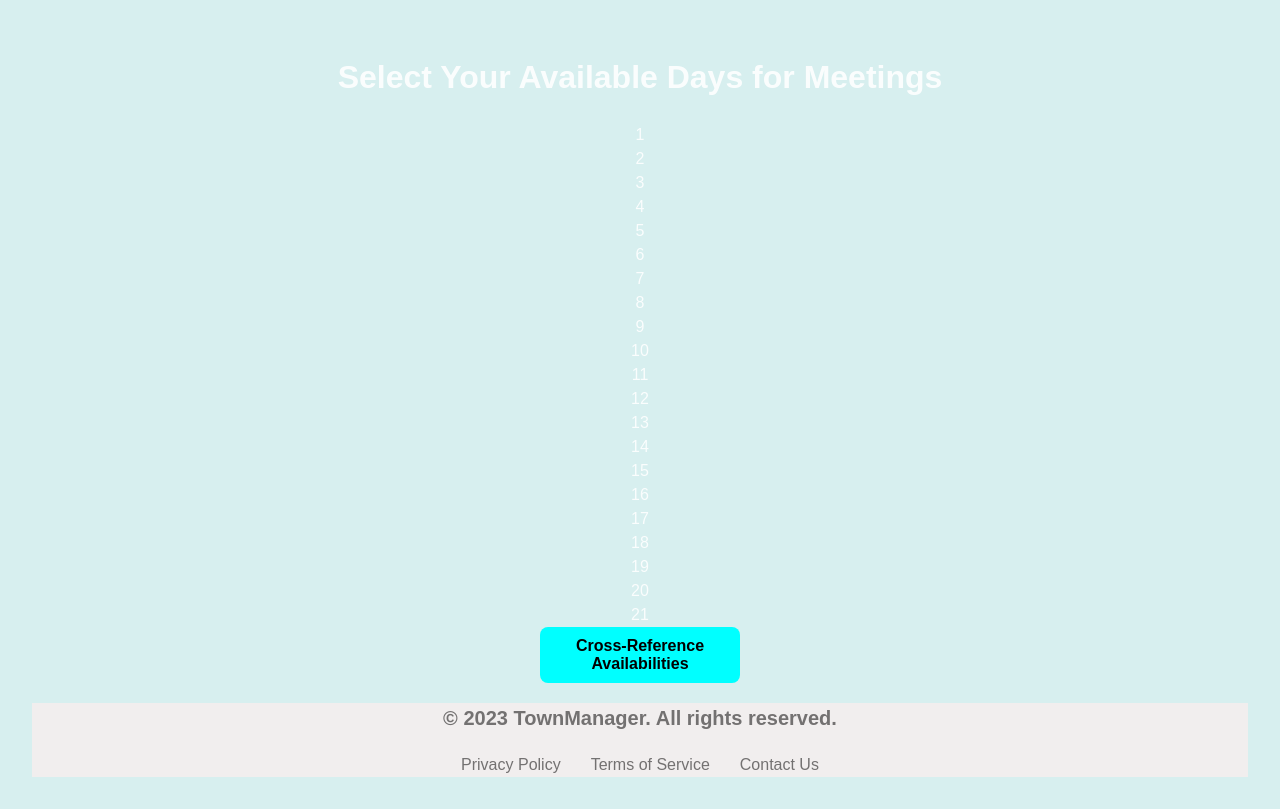
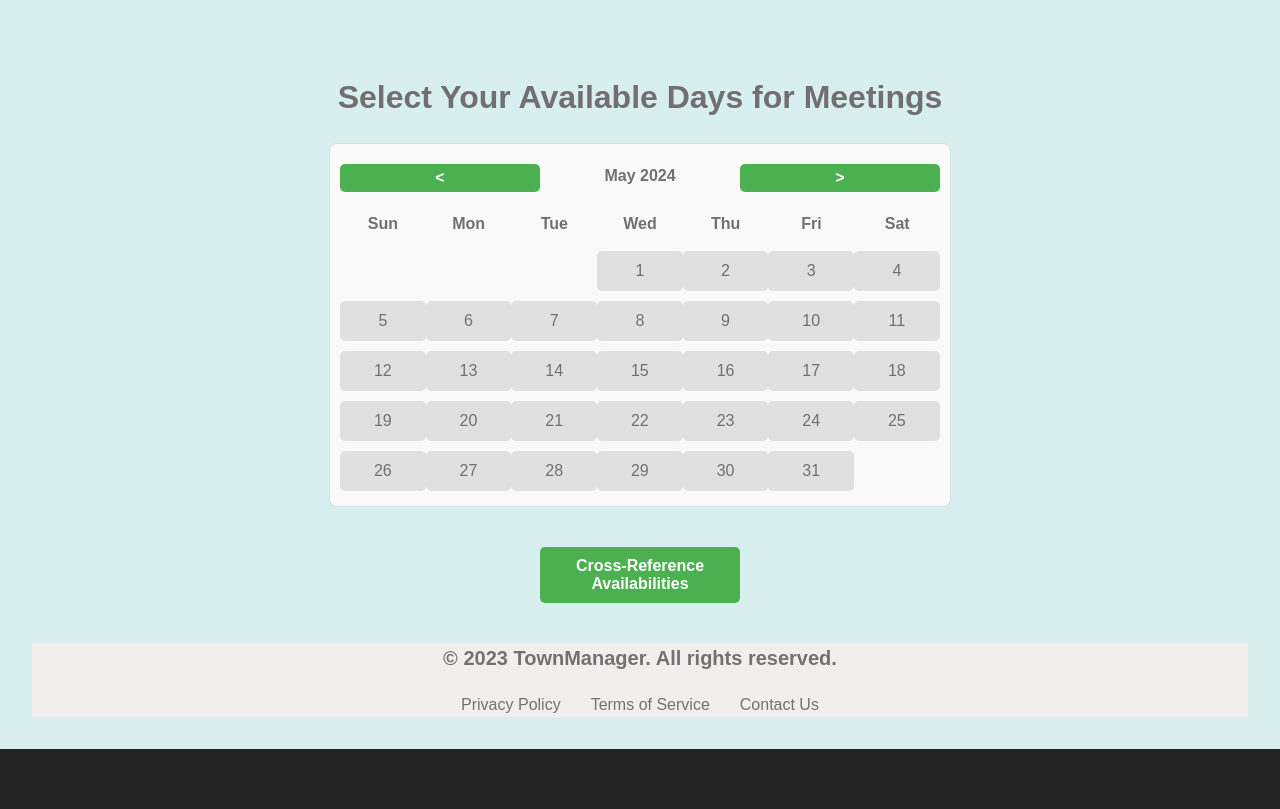
Before and after one commit to Amandafrost79/TownManager, a React (Vite) app: page /scheduler in a window 1280 px wide. Built offline with nearby package versions, Linux system fonts and the light colour scheme.

Commit message:
add calendar

```diff
--- a/src/Calendar.css
+++ b/src/Calendar.css
@@ -0,0 +1,77 @@
+.calendar {
+    display: flex;
+    flex-direction: column;
+    align-items: center;
+    max-width: 600px;
+    margin: 20px auto;
+    border: 1px solid #ddd;
+    border-radius: 8px;
+    padding: 10px;
+    background-color: #f9f9f9;
+  }
+
+  .calendar-header {
+    display: flex;
+    justify-content: space-between;
+    width: 100%;
+    padding: 10px 0;
+    font-weight: bold;
+  }
+
+  .calendar-header button {
+    background-color: #4caf50;
+    color: white;
+    border: none;
+    padding: 5px 10px;
+    border-radius: 5px;
+    cursor: pointer;
+  }
+
+  .calendar-header button:hover {
+    background-color: #45a049;
+  }
+
+  .days-of-week {
+    display: flex;
+    width: 100%;
+  }
+
+  .day-name {
+    flex: 1;
+    padding: 10px;
+    text-align: center;
+    font-weight: bold;
+  }
+
+  .days-grid {
+    display: flex;
+    flex-wrap: wrap;
+    width: 100%;
+  }
+
+  .day {
+    width: 14.28%; /* 100% / 7 days */
+    height: 40px;
+    display: flex;
+    justify-content: center;
+    align-items: center;
+    margin: 5px 0;
+    border-radius: 5px;
+    cursor: pointer;
+    background-color: #e0e0e0;
+    user-select: none;
+  }
+
+  .day.empty {
+    background-color: transparent;
+    cursor: default;
+  }
+
+  .day.available {
+    background-color: #4caf50;
+    color: white;
+  }
+
+  .day:hover {
+    background-color: #d3d3d3;
+  }
--- a/src/Calendar.jsx
+++ b/src/Calendar.jsx
@@ -1,21 +1,96 @@
-import React from "react";
+import React, { useState } from "react";
 import "./Calendar.css";
 
 const Calendar = ({ availableDays, onDayClick }) => {
-  const daysInMonth = new Date().getDate();
-  const daysArray = Array.from({ length: daysInMonth }, (_, i) => i + 1);
+  const [currentMonth, setCurrentMonth] = useState(new Date().getMonth());
+  const [currentYear, setCurrentYear] = useState(new Date().getFullYear());
+
+  const getDaysInMonth = (month, year) => {
+    return new Date(year, month + 1, 0).getDate();
+  };
+
+  const getFirstDayOfMonth = (month, year) => {
+    return new Date(year, month, 1).getDay();
+  };
+
+  const handlePreviousMonth = () => {
+    setCurrentMonth((prevMonth) => {
+      if (prevMonth === 0) {
+        setCurrentYear((prevYear) => prevYear - 1);
+        return 11;
+      }
+      return prevMonth - 1;
+    });
+  };
+
+  const handleNextMonth = () => {
+    setCurrentMonth((prevMonth) => {
+      if (prevMonth === 11) {
+        setCurrentYear((prevYear) => prevYear + 1);
+        return 0;
+      }
+      return prevMonth + 1;
+    });
+  };
+
+  const renderDays = () => {
+    const daysInMonth = getDaysInMonth(currentMonth, currentYear);
+    const firstDayOfMonth = getFirstDayOfMonth(currentMonth, currentYear);
+
+    const daysArray = Array.from({ length: daysInMonth }, (_, i) => i + 1);
+    const emptyCells = Array.from({ length: firstDayOfMonth });
+
+    return [...emptyCells, ...daysArray].map((day, index) => {
+      if (typeof day === "number") {
+        return (
+          <div
+            key={index}
+            className={`day ${availableDays.includes(day) ? "available" : ""}`}
+            onClick={() => onDayClick(day)}
+          >
+            {day}
+          </div>
+        );
+      } else {
+        return <div key={index} className="day empty"></div>;
+      }
+    });
+  };
+
+  const monthNames = [
+    "January",
+    "February",
+    "March",
+    "April",
+    "May",
+    "June",
+    "July",
+    "August",
+    "September",
+    "October",
+    "November",
+    "December",
+  ];
 
   return (
     <div className="calendar">
-      {daysArray.map((day) => (
-        <div
-          key={day}
-          className={`day ${availableDays.includes(day) ? "available" : ""}`}
-          onClick={() => onDayClick(day)}
-        >
-          {day}
+      <div className="calendar-header">
+        <button onClick={handlePreviousMonth}>&lt;</button>
+        <div>
+          {monthNames[currentMonth]} {currentYear}
         </div>
-      ))}
+        <button onClick={handleNextMonth}>&gt;</button>
+      </div>
+      <div className="days-of-week">
+        <div className="day-name">Sun</div>
+        <div className="day-name">Mon</div>
+        <div className="day-name">Tue</div>
+        <div className="day-name">Wed</div>
+        <div className="day-name">Thu</div>
+        <div className="day-name">Fri</div>
+        <div className="day-name">Sat</div>
+      </div>
+      <div className="days-grid">{renderDays()}</div>
     </div>
   );
 };
--- a/src/Scheduler.css
+++ b/src/Scheduler.css
@@ -0,0 +1,19 @@
+.scheduler-page {
+    color: rgb(113, 111, 111);
+    text-align: center;
+    padding: 20px;
+  }
+
+  .cross-reference-button {
+    background-color: #4caf50;
+    color: white;
+    padding: 10px 20px;
+    border: none;
+    border-radius: 5px;
+    cursor: pointer;
+    margin-top: 20px;
+  }
+
+  .cross-reference-button:hover {
+    background-color: #45a049;
+  }
```
